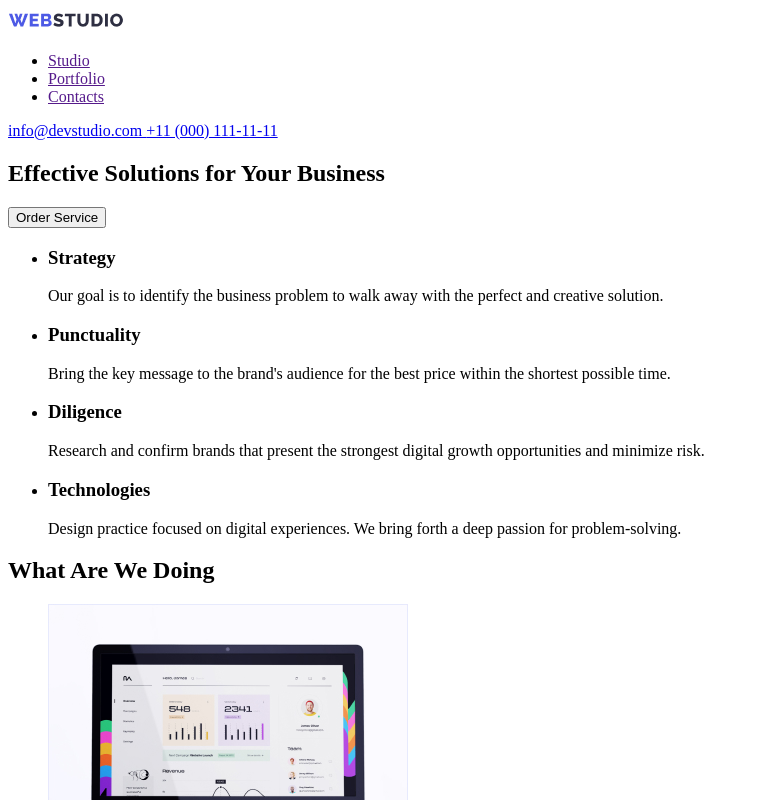
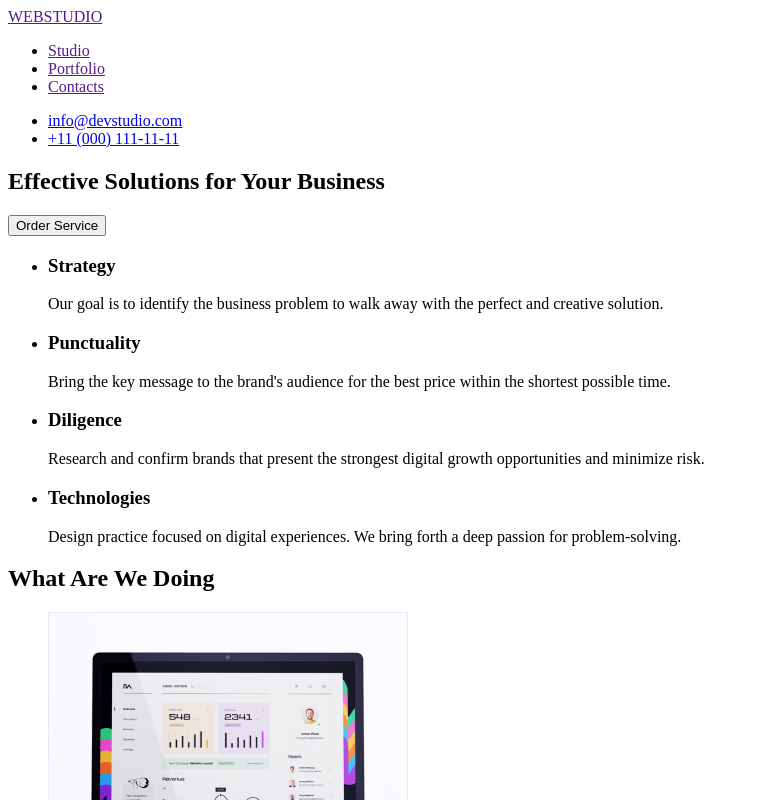
Before and after one commit to Natali25072023/goit-markup-hw-01, a plain HTML site: page index.html in a window 1280 px wide. Shown: the top 800 px of the page, without its empty margins (0-759 px from the left). Drawn offline with Linux system fonts and the light colour scheme.

Commit message:
second_version

```diff
--- a/index.html
+++ b/index.html
@@ -7,7 +7,7 @@
 </head>
 <body>
     <header>
-        <img src="/images/Logo.png" alt="Logo">
+        <a href="">WEBSTUDIO</a>
          <nav>
             <ul>
                 <li> <a href=""> Studio </a></li>
@@ -15,9 +15,12 @@
                 <li> <a href=""> Contacts </a></li>
             </ul>
         </nav>
-        <a href="mailto:info@devstudio.com"> info@devstudio.com </a>
-        <a href="tel:+110001111111"> +11 (000) 111-11-11 </a>
+        <ul>
+            <li> <a href="mailto:info@devstudio.com"> info@devstudio.com </a></li>
+            <li>  <a href="tel:+110001111111"> +11 (000) 111-11-11 </a> </li>
+        </ul>
     </header>
+
 
     <main>
         <section>
@@ -80,7 +83,7 @@
     </main>
 
     <footer>
-        <p>WEBSTUDIO</p>
+        <a href="">WEBSTUDIO</a>
         <p>Increase the flow of customers and
         sales for your business with digital
          marketing & growth solutions.</p>
```
Also changed, not shown: images/Logo.png (deleted). Lines whose indentation alone changed are shown as unchanged.
